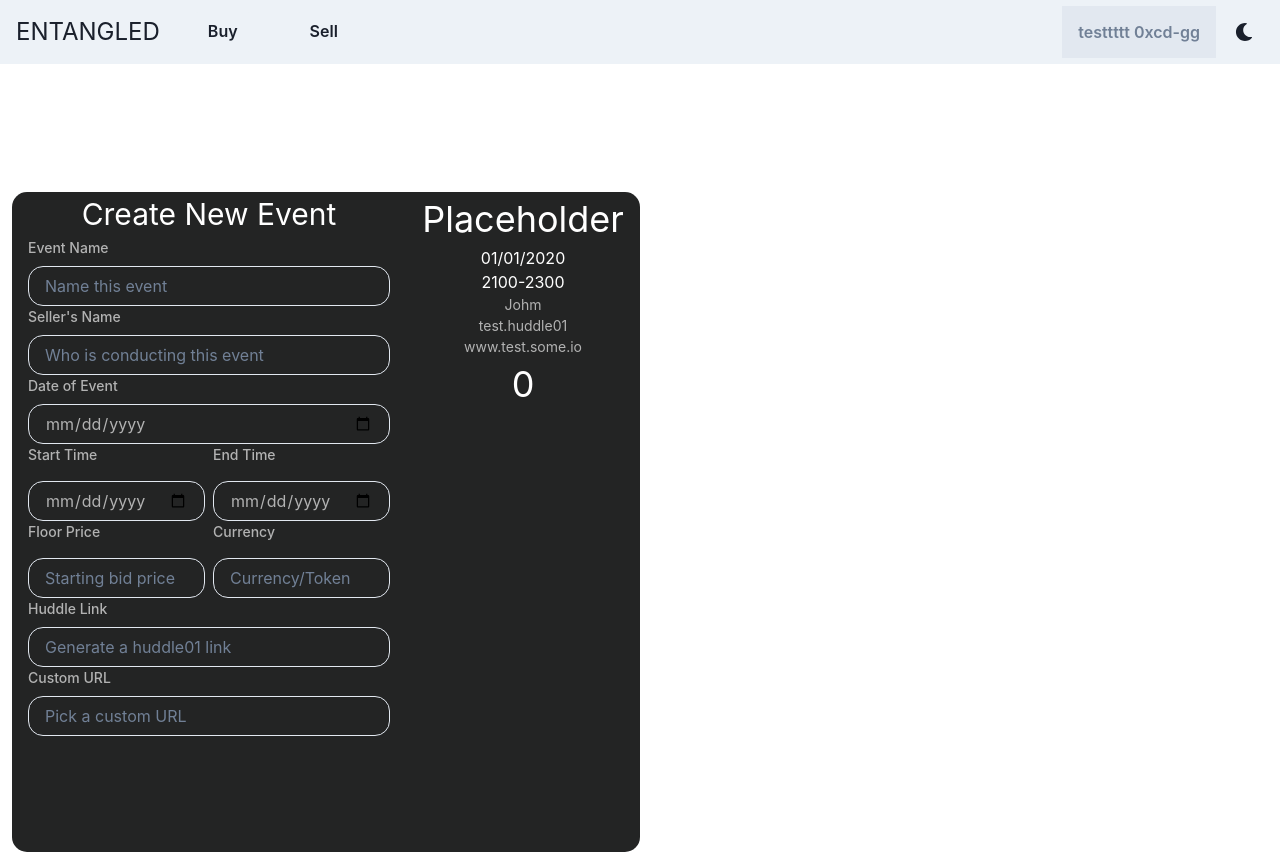
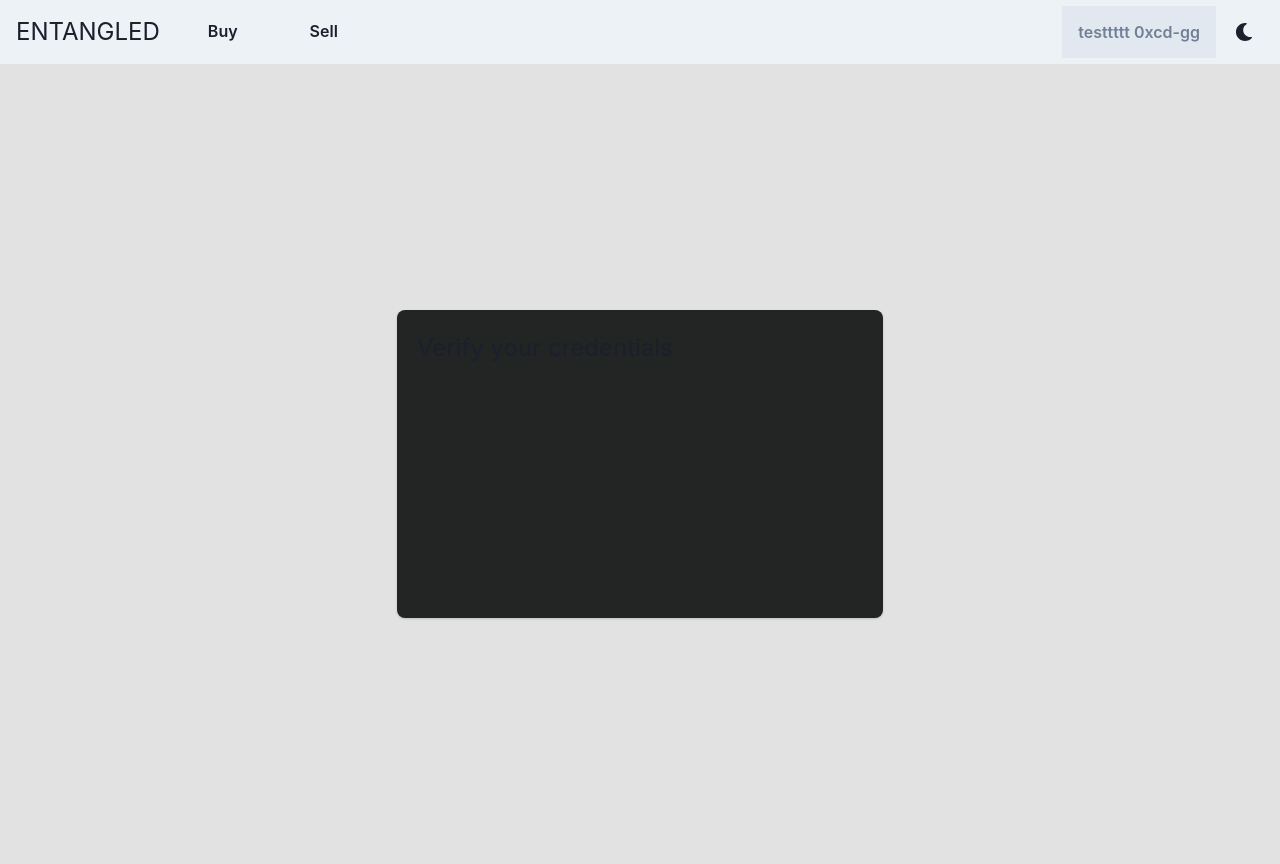
Before and after one commit to En-Tangled/entangled, a React (Create React App) app: page / in a window 1280 px wide. Built offline with nearby package versions, Linux system fonts and the light colour scheme.

Commit message:
Cards and centering

```diff
--- a/src/App.tsx
+++ b/src/App.tsx
@@ -7,20 +7,20 @@ import {
   VStack,
   Code,
   Grid,
+  Container,
+  Center,
 } from "@chakra-ui/react"
 import { Navbar } from "../src/Components/Nav/Navbar";
 import { NewEvent } from "./Components/Forms/NewEvent";
+import { SocialCard } from "./Components/NewEvents/SocialCard";
 import theme from './theme';
 
 
 export const App = () => (
   <ChakraProvider theme={theme}>
     <Navbar/>
-    <Box textAlign="center" fontSize="xl">
-      <Grid minH="100vh" p={3}>
-        <VStack spacing={8}></VStack>
-        <NewEvent/>
-      </Grid>
-    </Box>
+    <Center bgColor='#E2E2E2' minHeight="100vh" minWidth="100vw">
+    <SocialCard/>
+    </Center>
   </ChakraProvider>
 )
--- a/src/Components/Forms/NewEvent.css
+++ b/src/Components/Forms/NewEvent.css
@@ -1,9 +1,9 @@
 .form-container{
     background-color: #232424;
-    border-radius: 15px;
+    border-radius: 8px;
     max-width:50%
 }
 
 .form-subcontainer{
-    heigth: 100%
+    heigth: 100%;
 }
--- a/src/Components/Forms/NewEvent.tsx
+++ b/src/Components/Forms/NewEvent.tsx
@@ -23,7 +23,7 @@ export const NewEvent = () => {
     const [currency,setCurrency] = useState(0);
     return (
         <Flex className='form-container'>
-            <Container className='form-subcontainer'>
+            <Container className='form-subcontainer' centerContent={true}>
             <Text color='white' fontSize='3xl'>Create New Event</Text>
             <FormControl>
                 <FormLabel fontSize='sm' color='#FFFFFFA6'>Event Name</FormLabel>
@@ -59,7 +59,7 @@ export const NewEvent = () => {
             </FormControl>
             </Container>
             <Spacer/>
-            <Container className='form-subcontainer'>
+            <Container className='form-subcontainer' centerContent={true}>
                 <Text fontSize = '4xl' color='#FFFFFFFF'>{eventName}</Text>
                 <Text fontSize = 'md' color='#FFFFFFFF'>{eventDate}</Text>
                 <Text fontSize = 'md' color='#FFFFFFFF'>{startTime}-{endTime}</Text>
--- /dev/null
+++ b/src/Components/NewEvents/SocialCard.css
@@ -0,0 +1,6 @@
+.social-card{
+    background-color: #232424;
+    border-radius: 8px;
+    min-width:486px;
+    min-height: 308px;
+}
--- /dev/null
+++ b/src/Components/NewEvents/SocialCard.tsx
@@ -0,0 +1,11 @@
+import { Card, CardBody, CardHeader, Container } from "@chakra-ui/react"
+export const SocialCard = () => {
+    return (
+        <Card bgColor='#232424' height='308px' width='486px' borderRadius='8px'>
+            <CardHeader fontSize='2xl'>Verify your credentials</CardHeader>
+            <CardBody>
+
+            </CardBody>
+        </Card>
+    )
+}
```
